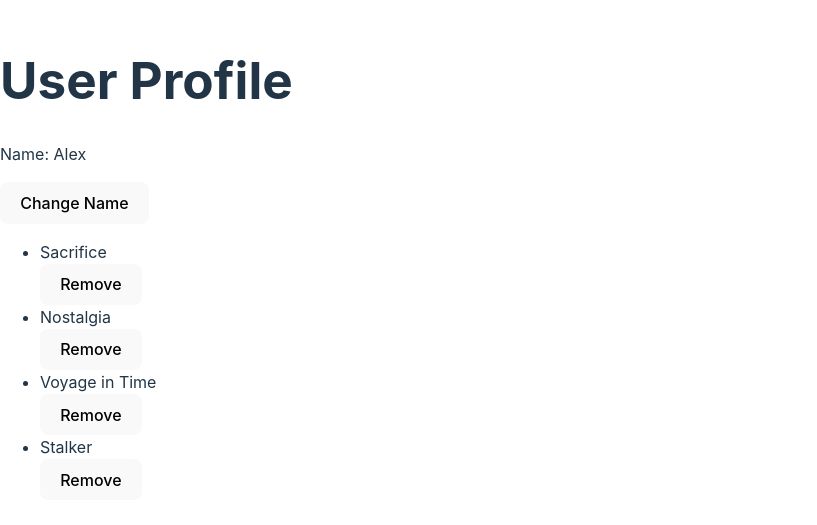
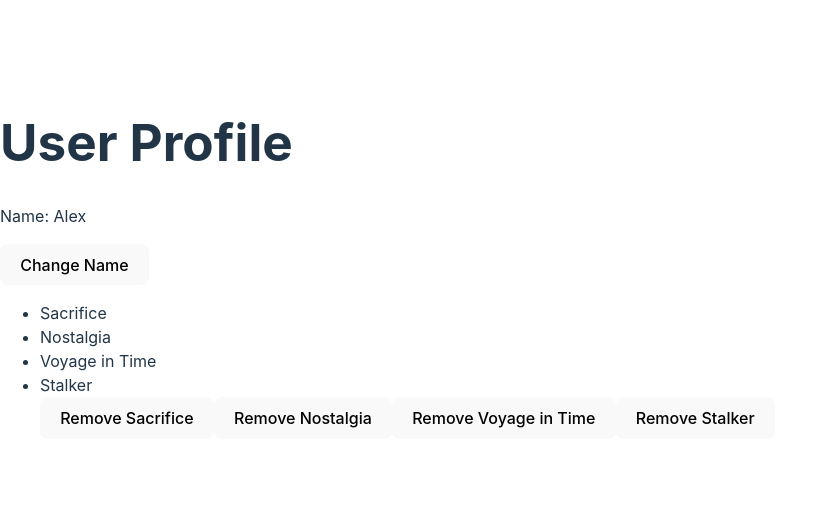
Before and after one commit to markoagidej/React-State-and-Props, a React (Vite) app: page / in a window 1280 px wide. Shown: the part 133-658 px from the top of the page, without its empty margins (0-817 px from the left). Built offline with nearby package versions, Linux system fonts and the light colour scheme.

Commit message:
movie removing and description toggling working

```diff
--- a/src/components/2_Enhancing_Functional_Components.jsx
+++ b/src/components/2_Enhancing_Functional_Components.jsx
@@ -2,37 +2,16 @@
 
 import React, { useState } from 'react';
 
-// const [movieList, setMovies] = useState([
-//     {id: 1, title: 'Sacrifice', description: 'World War III has erupted, and the end of the world is near. In order to avert the apocalypse, Alexander makes a bargain with God', genre: 'drama', hidden: true},
-//     {id: 2, title: 'Nostalgia', description: 'To investigate the life of Russian composer Pavel Sosnovsky, Andrei Gorchakov goes to Italy, where Sosnovsky resided before his suicide.', genre: 'drama', hidden: true},
-//     {id: 3, title: 'Voyage in Time', description: 'Documents the travels in Italy of the director Andrei Tarkovsky with the script writer Tonino Guerra in preparation for the making of his film Nostalghia', genre: 'documentary', hidden: true},
-//     {id: 4, title: 'Stalker', description: 'In an unnamed country at an unspecified time, there is a fiercely protected post-apocalyptic wasteland known as The Zone.', genre: 'science fiction', hidden: true}
-// ]);
-
-// const Movies = ({movieList}) => {
-//     return (
-//         <div>
-//             <ul>
-//             {movieList.map((movie, index) => {
-//                 <li key={index}>{movie.title}</li>
-//             })}
-//             </ul>
-//         </div>
-//     )
-// };
-
 const MoviesList = () => {
     // Initialize state with a list of movies
-
     const [movieList, setMovies] = useState([
-        {id: 1, title: 'Sacrifice', description: 'World War III has erupted, and the end of the world is near. In order to avert the apocalypse, Alexander makes a bargain with God', genre: 'drama', hidden: true},
-        {id: 2, title: 'Nostalgia', description: 'To investigate the life of Russian composer Pavel Sosnovsky, Andrei Gorchakov goes to Italy, where Sosnovsky resided before his suicide.', genre: 'drama', hidden: true},
-        {id: 3, title: 'Voyage in Time', description: 'Documents the travels in Italy of the director Andrei Tarkovsky with the script writer Tonino Guerra in preparation for the making of his film Nostalghia', genre: 'documentary', hidden: true},
-        {id: 4, title: 'Stalker', description: 'In an unnamed country at an unspecified time, there is a fiercely protected post-apocalyptic wasteland known as The Zone.', genre: 'science fiction', hidden: true}
+        {id: 1, title: 'Sacrifice', description: 'World War III has erupted, and the end of the world is near. In order to avert the apocalypse, Alexander makes a bargain with God', genre: 'drama', descVisible: false},
+        {id: 2, title: 'Nostalgia', description: 'To investigate the life of Russian composer Pavel Sosnovsky, Andrei Gorchakov goes to Italy, where Sosnovsky resided before his suicide.', genre: 'drama', descVisible: false},
+        {id: 3, title: 'Voyage in Time', description: 'Documents the travels in Italy of the director Andrei Tarkovsky with the script writer Tonino Guerra in preparation for the making of his film Nostalghia', genre: 'documentary', descVisible: false},
+        {id: 4, title: 'Stalker', description: 'In an unnamed country at an unspecified time, there is a fiercely protected post-apocalyptic wasteland known as The Zone.', genre: 'science fiction', descVisible: false}
     ]);
 
     const removeMovie = (event) => {
-        console.log("Remove Start")
         const id = event.currentTarget.getAttribute("data-value");
         let moviesCopy = movieList;
         let movieIndex = 0
@@ -42,70 +21,44 @@ const MoviesList = () => {
             }
         });
         moviesCopy.splice(movieIndex, 1);
+        console.log(moviesCopy)
         setMovies(moviesCopy);
-        console.log("Remove End")
     }
 
-    // const toggleDescription = (event) => {
+    const showDesc = (event) => {
+        const index = event.currentTarget.getAttribute("data-value");
+        movieList[index].descVisible = true
+        setMovies(movieList)
+    }
 
-    //     const [descVisible, setVisible] = useState(false);
-
-    //     const showDesc = () => {
-    //         setVisible(true);
-    //     }
-
-    //     const hideDesc = () => {
-    //         setVisible(false);
-    //     }
-
-    //     const id = event.currentTarget.getAttribute("data-value");
-    //     movieList.forEach((listMovie) => {
-    //         if (listMovie.id == id) {
-    //             if (listMovie.hidden) {
-    //                 listMovie.hidden = false
-    //             } else {
-    //                 listMovie.hidden = true
-    //             }
-    //         }
-    //     });
-    // }
+    const hideDesc = (event) => {
+        const index = event.currentTarget.getAttribute("data-value");
+        movieList[index].descVisible = false
+        setMovies(movieList)
+    }
 
     return (
         <div>
             <ul>
-                {movieList.map((movie) => {
-                    console.log(movie.id)
-                    console.log("Movie Before State")
-                    const [descVisible, setVisible] = useState(false);
-                    console.log("Movie After State")
-
-                    const showDesc = () => {
-                        console.log("Movie before show")
-                        setVisible(true);
-                        console.log("Movie after show")
-                    }
-
-                    const hideDesc = () => {
-                        console.log("Movie before hide")
-                        setVisible(false);
-                        console.log("Movie after hide")
-                    }
-
+                {movieList.map((movie, index) => {
                     return (
                         <div>
-                            {descVisible ? (
+                            {movie.descVisible ? (
                                 <div>
-                                    <li onClick={hideDesc} key={movie.id}>{movie.title}</li>
+                                    <li onClick={hideDesc} data-value={index} key={movie.id}>{movie.title}</li>
                                     <p>{movie.description}</p>
-                                    <button data-value={movie.id} onClick={removeMovie}>Remove</button>
                                 </div>
                             ) : (
                                 <div>
-                                    <li onClick={showDesc} key={movie.id}>{movie.title}</li>
-                                    <button data-value={movie.id} onClick={removeMovie}>Remove</button>
+                                    <li onClick={showDesc} data-value={index} key={movie.id}>{movie.title}</li>
                                 </div>
                             )}
                         </div>
+                    )
+                })}
+                {movieList.map((movie) => {
+                    return (
+                        <button data-value={movie.id} onClick={removeMovie}>Remove {movie.title}</button>
                     )
                 })}
             </ul>
```
